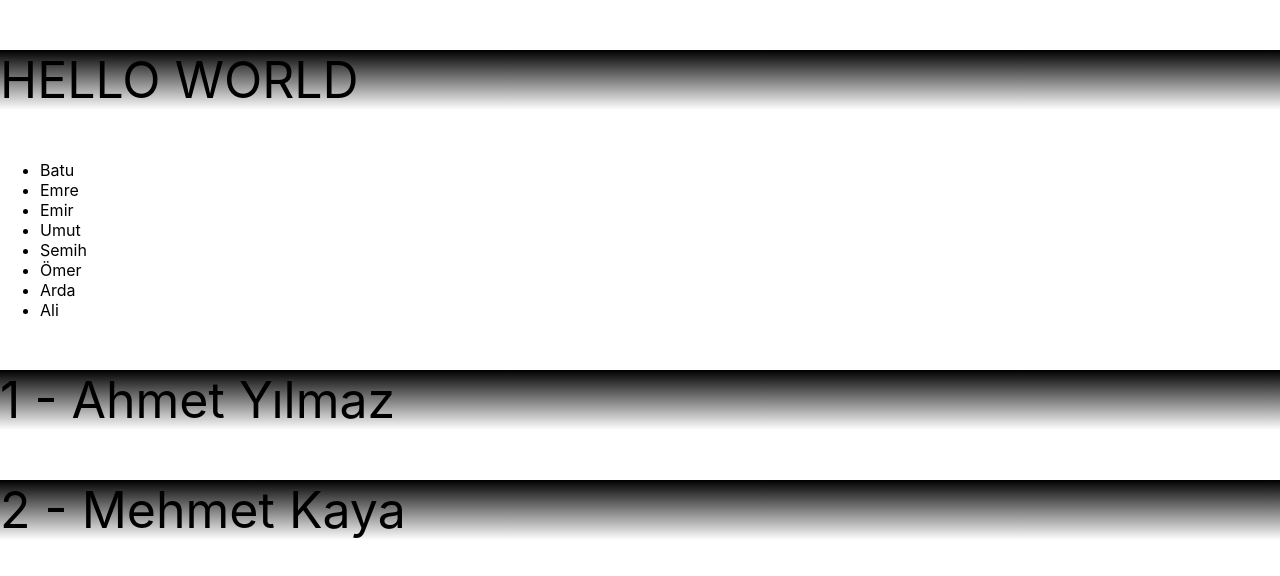
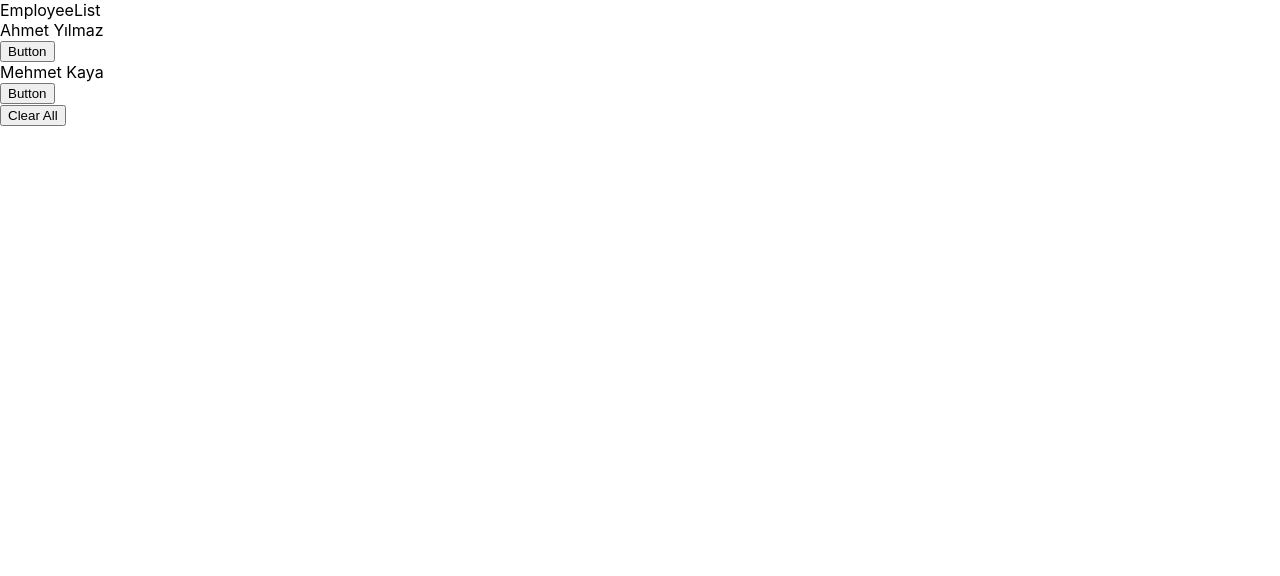
Before and after one commit to BizonTR/ReactPractice, a React (Create React App) app: page / in a window 1280 px wide. Shown: the top 576 px of the page. Built offline with nearby package versions, Linux system fonts and the light colour scheme.

Commit message:
17.10.2022 - 13:24

```diff
--- a/src/App.js
+++ b/src/App.js
@@ -1,5 +1,7 @@
+import { useState } from 'react';
 import './App.css';
-import { employees } from './data';
+import EmployeeList from './components/employeeList/EmployeeList';
+import { data } from './data';
 
 const list = ["Batu","Emre","Emir","Umut","Semih","Ömer","Arda","Ali"];
 
@@ -9,15 +11,20 @@ function ListWriter(){
 }
 
 function ListWriter2(){
-  return(employees.map((employee =>
+  return(data.map((employee =>
     <p>{employee.id} - {employee.firstname} {employee.lastname}</p>)));
 }
 
+const handleClearAll = () => (
+  console.log ("Clear All Button has been clicked."),
+  alert("ALERT"),
+  data = []
+)
+
 function App() {
   return(<div>
-  <p>HELLO WORLD</p>
-  <section>{<ul>{ListWriter()}</ul>}</section>
-  <section>{ListWriter2()}</section>
+    <EmployeeList employees={data} />
+    <button onClick={handleClearAll}>Clear All</button>
   </div>)
 }
 
--- /dev/null
+++ b/src/components/employee/Employee.js
@@ -0,0 +1,9 @@
+import React from 'react'
+
+export default function Employee({employee}) {
+  return (
+    <div>
+        {employee.firstname} {employee.lastname}
+    </div>
+  )
+}
--- /dev/null
+++ b/src/components/employeeList/EmployeeList.js
@@ -0,0 +1,13 @@
+//rfc snippeti kullanılabilir.
+import React from 'react'
+import Employee from '../employee/Employee'
+
+export default function EmployeeList(props) {
+  return (
+    <div>EmployeeList {props.employees.lenght}
+    {
+      props.employees.map((emp) => (<div><Employee employee={emp}  /><button>Button</button></div>))
+    }
+    </div>
+  )
+}
--- a/src/data.js
+++ b/src/data.js
@@ -1,4 +1,7 @@
-export const employees = [
+import { useState } from "react";
+
+export const data = [
     {id: 1, firstname: "Ahmet", lastname: "Yılmaz"},
     {id: 2, firstname: "Mehmet", lastname: "Kaya"}
   ];
+//const [employees, setEmployees] = useState(employees)
--- a/src/index.css
+++ b/src/index.css
@@ -12,7 +12,7 @@ code {
     monospace;
 }
 
-p{
+h1{
   border-color: blue;
   background: linear-gradient(rgba(0,0,0,10),rgba(255,255,255,10));
   font-size: 50px;
```
